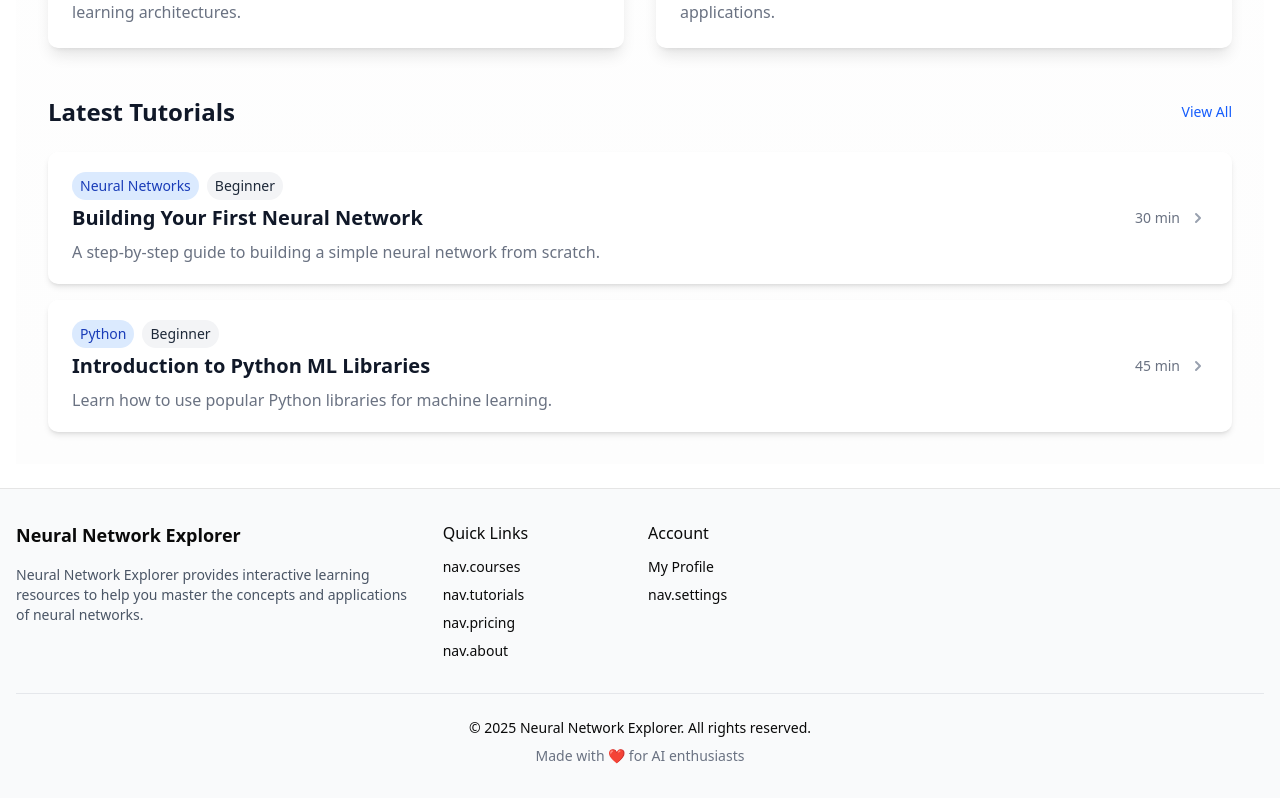
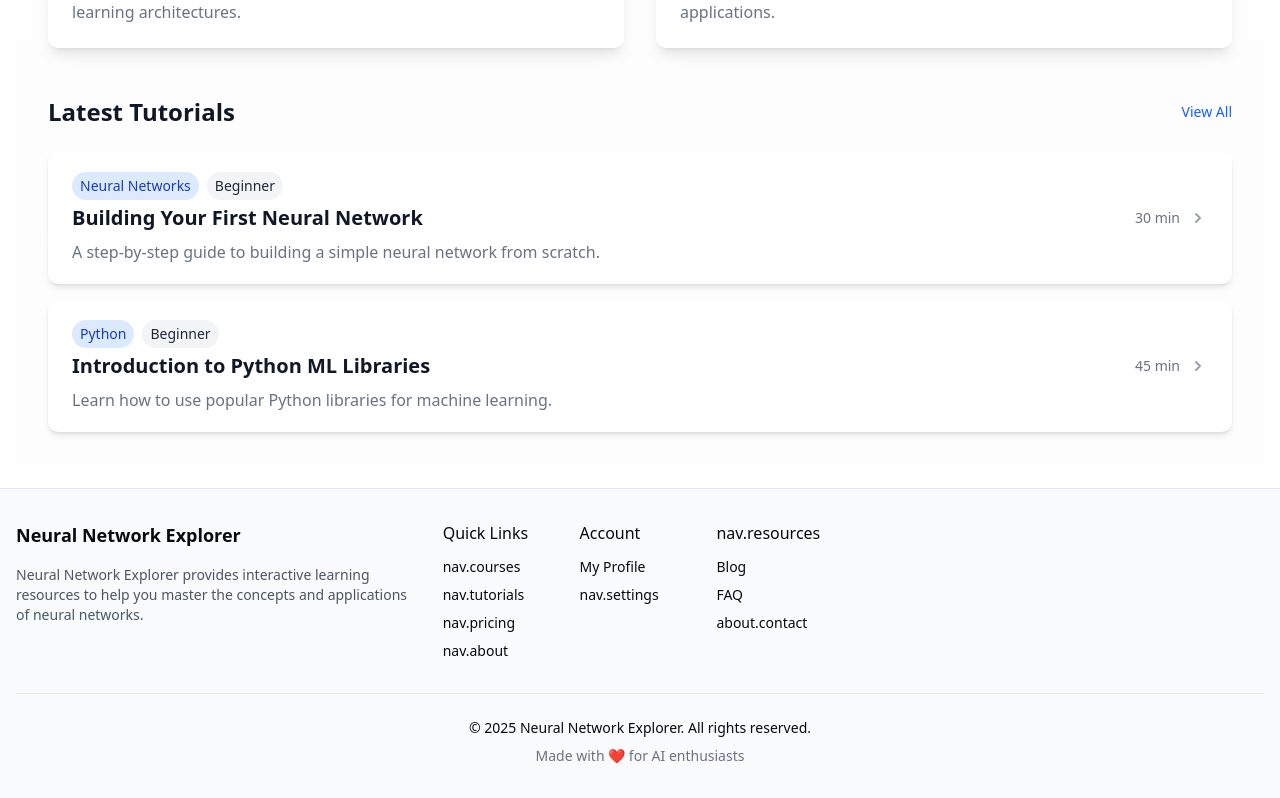
Before and after one commit to dilum-randira/Nural_Network_Animation, a Next.js app: page / in a window 1280 px wide. Shown: the part 1088-1886 px from the top of the page. Built offline with nearby package versions, Linux system fonts and the light colour scheme.

Commit message:
update footer

```diff
--- a/src/components/ClientLayout.tsx
+++ b/src/components/ClientLayout.tsx
@@ -337,7 +337,8 @@ function LayoutContent({ children }: { children: React.ReactNode }) {
                 </p>
               </div>
 
-              <div className="grid grid-cols-2 gap-8 md:gap-4">                <div>
+              <div className="grid grid-cols-3 gap-8 md:gap-4">
+                <div>
                   <h4 className="font-medium mb-3">{t('quick_links')}</h4>
                   <ul className="space-y-2 text-sm">
                     <li>
@@ -361,7 +362,8 @@ function LayoutContent({ children }: { children: React.ReactNode }) {
                       </Link>
                     </li>
                   </ul>
-                </div>                <div>
+                </div>
+                <div>
                   <h4 className="font-medium mb-3">{t('account')}</h4>
                   <ul className="space-y-2 text-sm">
                     <li>
@@ -372,6 +374,26 @@ function LayoutContent({ children }: { children: React.ReactNode }) {
                     <li>
                       <Link href="/user/settings" className="hover:underline">
                         {t('nav.settings') || "Settings"}
+                      </Link>
+                    </li>
+                  </ul>
+                </div>
+                <div>
+                  <h4 className="font-medium mb-3">{t('nav.resources')}</h4>
+                  <ul className="space-y-2 text-sm">
+                    <li>
+                      <Link href="/blog" className="hover:underline">
+                        Blog
+                      </Link>
+                    </li>
+                    <li>
+                      <Link href="/faq" className="hover:underline">
+                        FAQ
+                      </Link>
+                    </li>
+                    <li>
+                      <Link href="/contact" className="hover:underline">
+                        {t('about.contact') || "Contact"}
                       </Link>
                     </li>
                   </ul>
```
